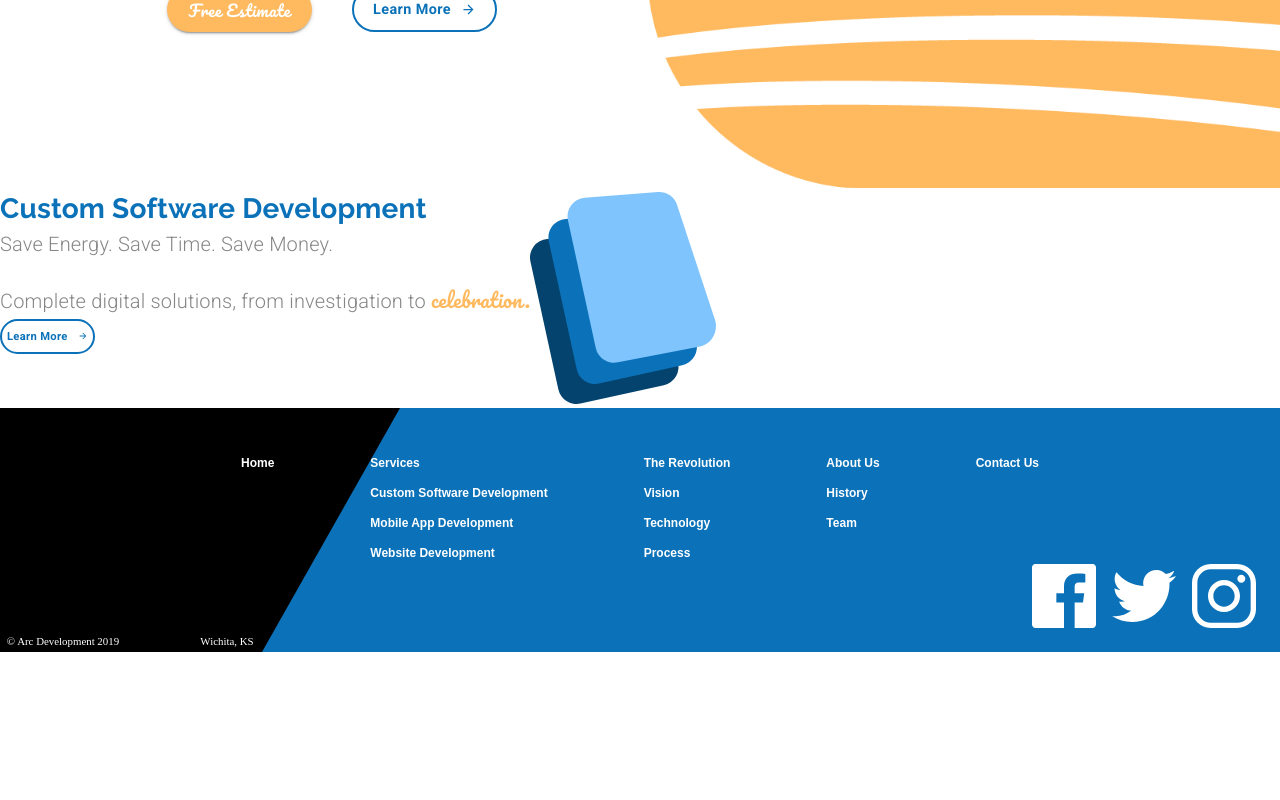
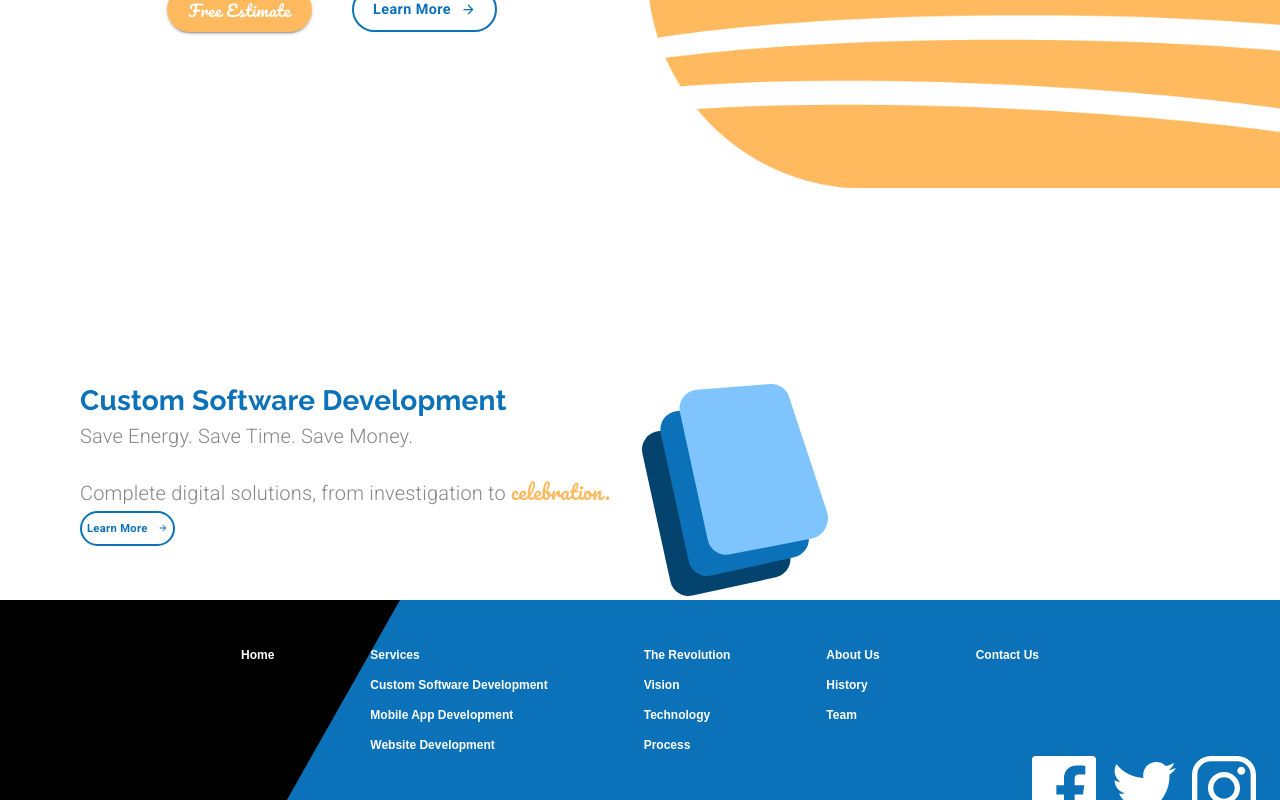
Before and after one commit to Doode1524/material-ui-project1, a React (Create React App) app: page / in a window 1280 px wide. Shown: the part 453-1253 px from the top of the page. Before the commit the page ends 1105 px from the top, so only its background shows below. Built offline with nearby package versions, Linux system fonts and the light colour scheme.

Commit message:
finish custom software styling

```diff
--- a/src/components/LandingPage.js
+++ b/src/components/LandingPage.js
@@ -5,6 +5,7 @@
 import Button from "@material-ui/core/Button";
 import ButtonArrow from "../components/ui/ButtonArrow";
 import Typography from "@material-ui/core/Typography";
+import useMediaQuery from "@material-ui/core/useMediaQuery";
 
 import animationData from "../animations/landinganimation/data";
 import customSoftwareIcon from "../assets/Custom Software Icon.svg";
@@ -44,6 +45,9 @@
     fontSize: "0.7rem",
     height: 35,
     padding: 5,
+    [theme.breakpoints.down("sm")]: {
+      marginBottom: "2em",
+    },
   },
   mainContainer: {
     marginTop: "5em",
@@ -68,11 +72,24 @@
   subtitle: {
     marginBottom: "1em",
   },
+  icon: {
+    marginLeft: "2em",
+    [theme.breakpoints.down("xs")]: {
+      marginLeft: 0,
+    },
+  },
+  serviceContainer: {
+    marginTop: "12em",
+    [theme.breakpoints.down('sm')]: {
+      padding: 25,
+    }
+  },
 }));
 
 export default function LandingPage() {
   const classes = useStyles();
   const theme = useTheme();
+  const matchesSM = useMediaQuery(theme.breakpoints.down("sm"));
 
   const defaultOptions = {
     loop: true,
@@ -124,8 +141,19 @@
       </Grid>
       <Grid item>
         {/*-----Services Block -----*/}
-        <Grid container direction="row">
-          <Grid item>
+        <Grid
+          container
+          direction="row"
+          className={classes.serviceContainer}
+          justify={matchesSM ? "center" : undefined}
+        >
+          <Grid
+            item
+            style={{
+              marginLeft: matchesSM ? 0 : "5em",
+              textAlign: matchesSM ? "center" : undefined,
+            }}
+          >
             <Typography variant="h4">Custom Software Development</Typography>
             <Typography variant="subtitle1" className={classes.subtitle}>
               Save Energy. Save Time. Save Money.
@@ -144,7 +172,11 @@
             </Button>
           </Grid>
           <Grid item>
-            <img alt="custom software icon" src={customSoftwareIcon} />
+            <img
+              className={classes.icon}
+              alt="custom software icon"
+              src={customSoftwareIcon}
+            />
           </Grid>
         </Grid>
       </Grid>
```
